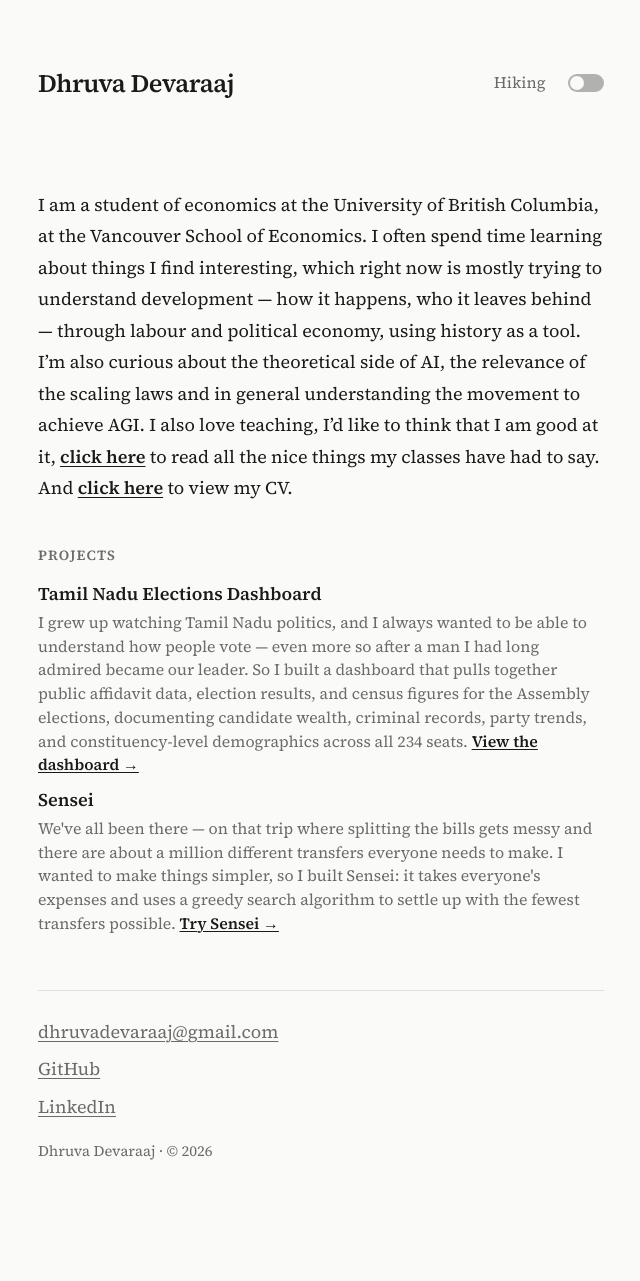
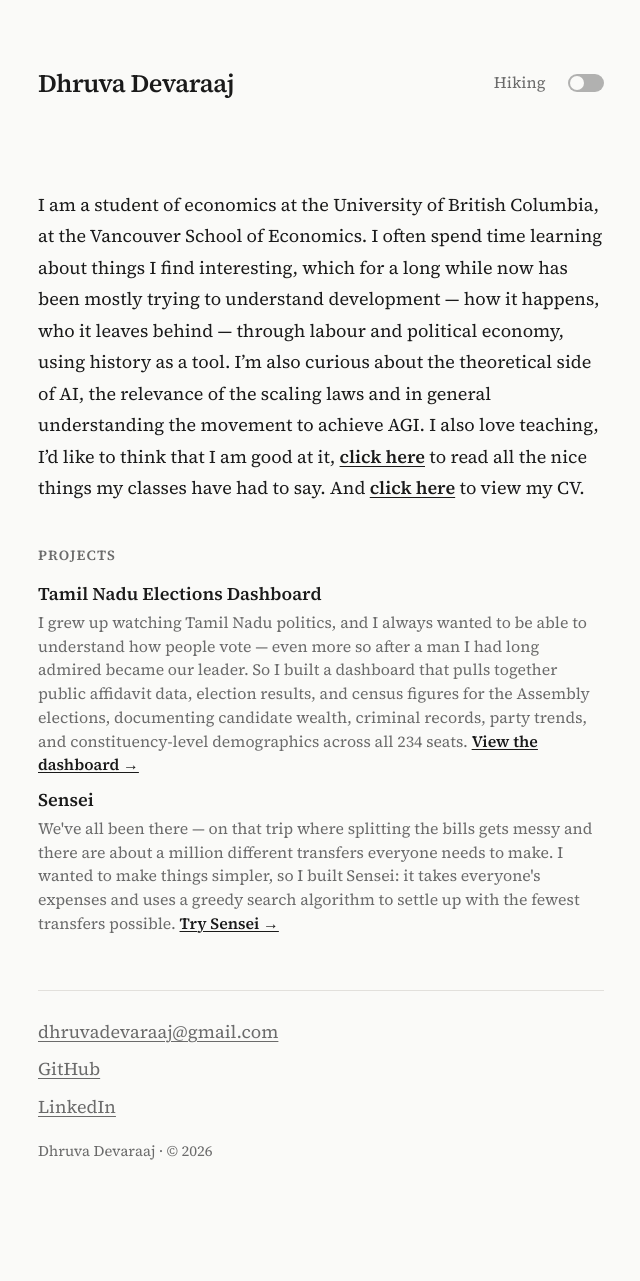
Before and after one commit to dhruva36/dhruva36.github.io, a Jekyll site: the page built from index.md, in a window 1280 px wide. Shown: the whole page, without its empty margins (319-959 px from the left). Built offline with Jekyll 4.4.1, drawn with Linux system fonts in a browser that asks for light colours.

Commit message:
Reword intro

```diff
--- a/index.md
+++ b/index.md
@@ -3,7 +3,7 @@
 description: "Dhruva Devaraaj — economics, econometrics, and the things I find interesting."
 ---
 
-I am a student of economics at the University of British Columbia, at the Vancouver School of Economics. I often spend time learning about things I find interesting, which right now is mostly trying to understand development — how it happens, who it leaves behind — through labour and political economy, using history as a tool. I'm also curious about the theoretical side of AI, the relevance of the scaling laws and in general understanding the movement to achieve AGI. I also love teaching, I'd like to think that I am good at it, [click here](https://www.dropbox.com/scl/fi/itsfoirl2nppztparq538/TA-Reviews.pdf?rlkey=i6fc8z3bnioh7m0xzg50se5cb&st=ywmax8ip&dl=0) to read all the nice things my classes have had to say. And [click here]({{ site.cv_url }}) to view my CV.
+I am a student of economics at the University of British Columbia, at the Vancouver School of Economics. I often spend time learning about things I find interesting, which for a long while now has been mostly trying to understand development — how it happens, who it leaves behind — through labour and political economy, using history as a tool. I’m also curious about the theoretical side of AI, the relevance of the scaling laws and in general understanding the movement to achieve AGI. I also love teaching, I’d like to think that I am good at it, [click here](https://www.dropbox.com/scl/fi/itsfoirl2nppztparq538/TA-Reviews.pdf?rlkey=i6fc8z3bnioh7m0xzg50se5cb&st=ywmax8ip&dl=0) to read all the nice things my classes have had to say. And [click here]({{ site.cv_url }}) to view my CV.
 
 <section>
     <h2>Projects</h2>
```
